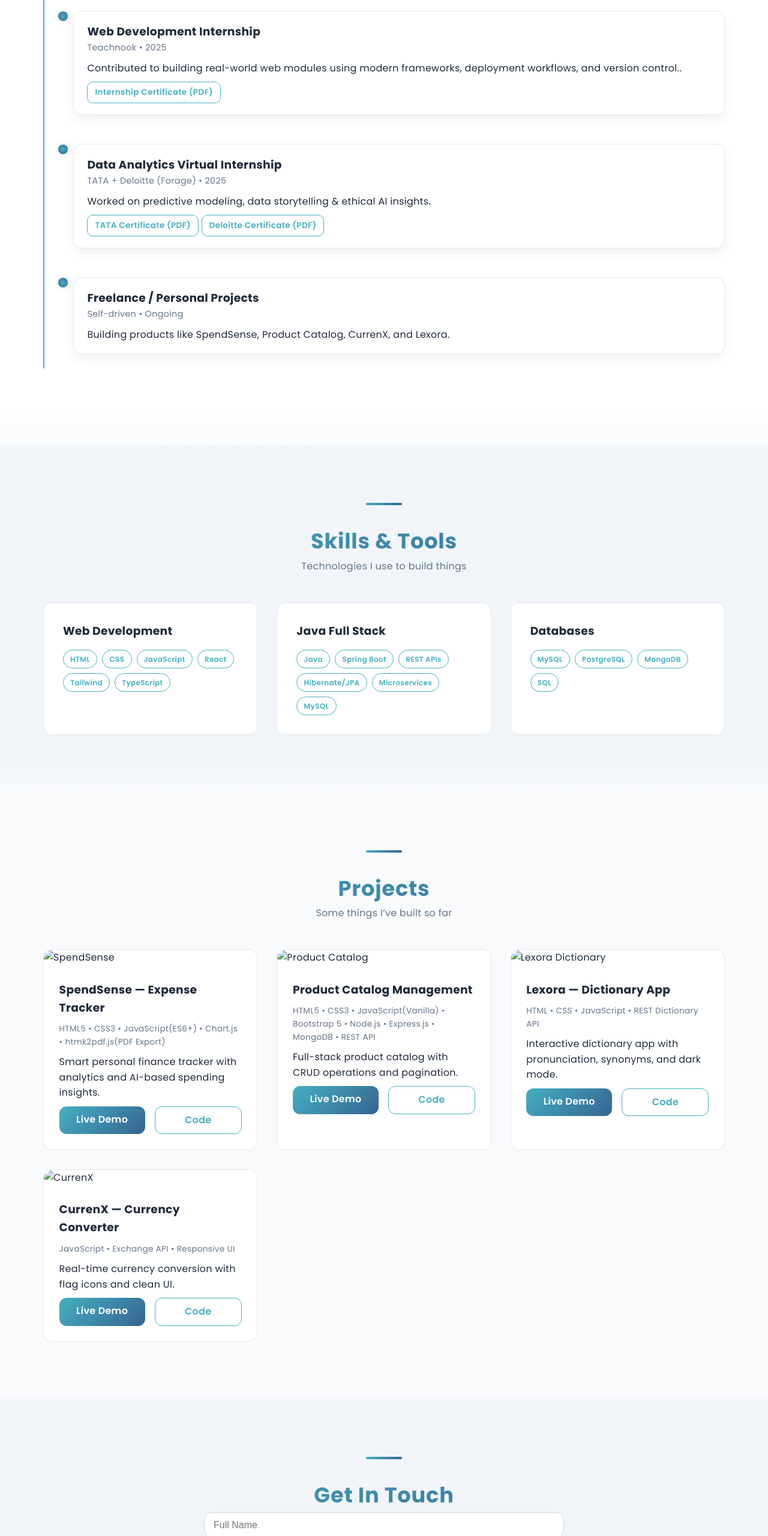
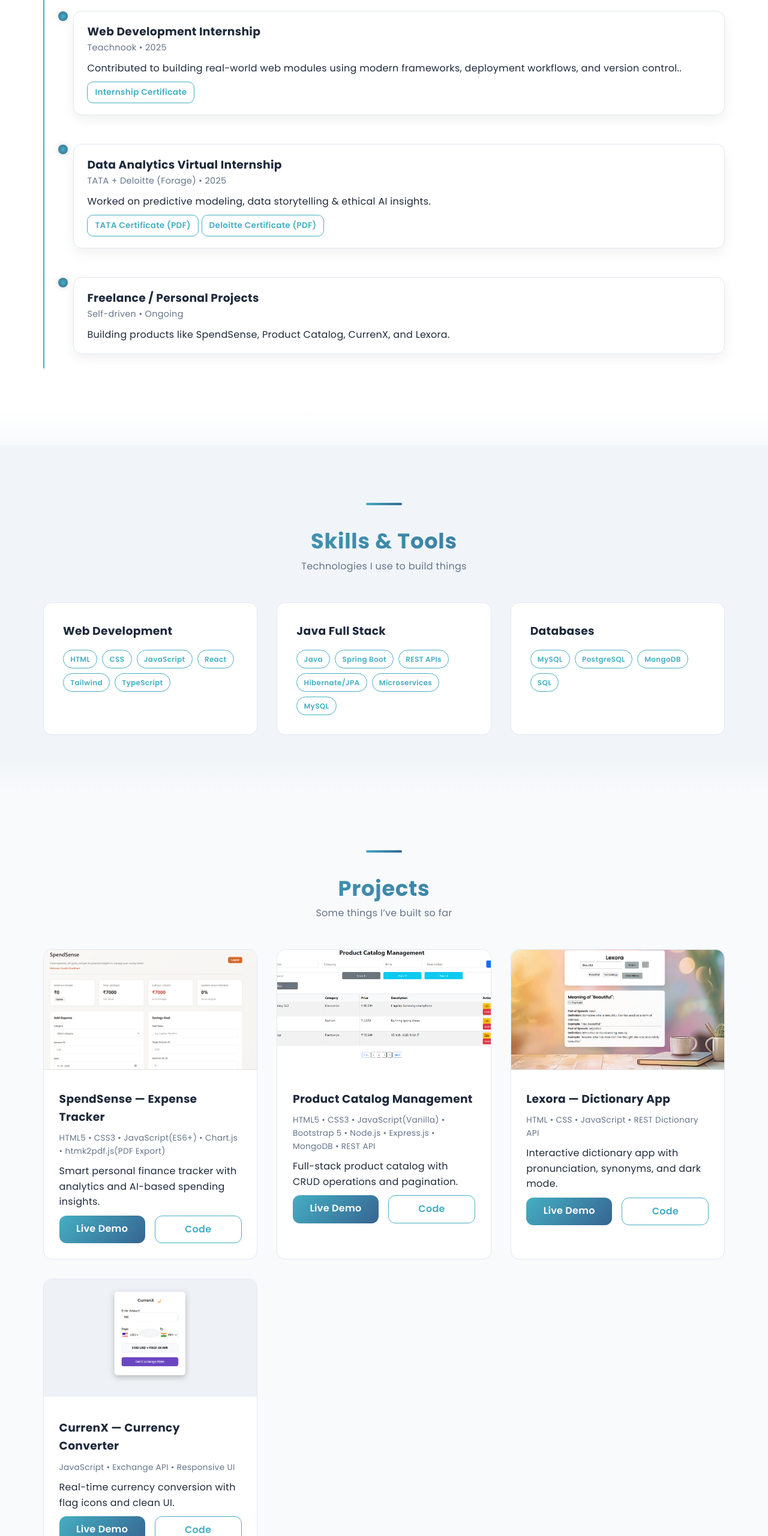
Before and after one commit to srushtidumbhare7-ad/portfolio, a plain HTML site: page index.html in a window 1280 px wide. Shown: the part 2940-5500 px from the top of the page at 60% size. Drawn offline with nearby package versions, Linux system fonts and the light colour scheme.

Commit message:
Update index.html

```diff
--- a/index.html
+++ b/index.html
@@ -37,7 +37,8 @@
             <li><a href="#education" class="nav-link">Education</a></li>
             <li><a href="#experience" class="nav-link">Experience</a></li>
         </ul>
-        <a href="Srushti_Dumbhare_resume.pdf" download class="resume-btn">Download Resume</a>
+        <a href="certificates/Srushti_Dumbhare_resume.pdf" download class="resume-btn">Download Resume</a>
+
     </div>
 </nav>
 
@@ -136,7 +137,8 @@
     <p>Worked on Spring Boot REST APIs and React-based UI modules.</p>
 
     <div class="certificates">
-      <a href="aicte.pdf" target="_blank" class="certificate-link">Internship Certificate (PDF)</a>
+     <a href="certificates/aicte.pdf" target="_blank" class="certificate-link"> Internship Certificate (PDF)</a>
+
     </div>
   </div>
 </div>
@@ -149,7 +151,8 @@
     <p>Contributed to building real-world web modules using modern frameworks, deployment workflows, and version control..</p>
 
     <div class="certificates">
-      <a href="teachnook.jpg" target="_blank" class="certificate-link">Internship Certificate (PDF)</a>
+      <a href="certificates/teachnook.jpg" target="_blank" class="certificate-link"> Internship Certificate</a>
+
     </div>
   </div>
 </div>
@@ -163,8 +166,11 @@
     <p>Worked on predictive modeling, data storytelling & ethical AI insights.</p>
 
     <div class="certificates">
-      <a href="tata.pdf" target="_blank" class="certificate-link">TATA Certificate (PDF)</a>
-      <a href="/deloitte.pdf" target="_blank" class="certificate-link">Deloitte Certificate (PDF)</a>
+      <a href="certificates/tata.pdf" target="_blank" class="certificate-link">TATA Certificate (PDF)</a>
+
+
+      <a href="certificates/deloitte.pdf" target="_blank" class="certificate-link"> Deloitte Certificate (PDF)</a>
+
     </div>
   </div>
 </div>
@@ -240,7 +246,7 @@
 
             <!-- SpendSense -->
             <div class="project-card">
-                <img src="spendsense.png" alt="SpendSense" class="project-image" />
+                <img src="images/spendsense.png" class="project-image">
                 <div class="project-content">
                     <h3>SpendSense — Expense Tracker</h3>
                     <p class="tech-stack">HTML5 • CSS3 • JavaScript(ES6+) • Chart.js • htmk2pdf.js(PDF Export)</p>
@@ -254,7 +260,8 @@
 
             <!-- Product Catalog -->
             <div class="project-card">
-                <img src="productCatalog.png" alt="Product Catalog" class="project-image" />
+               <img src="images/productCatalog.png" class="project-image">
+
                 <div class="project-content">
                     <h3>Product Catalog Management</h3>
                     <p class="tech-stack">HTML5 • CSS3 • JavaScript(Vanilla) • Bootstrap 5 • Node.js • Express.js • MongoDB • REST API</p>
@@ -268,7 +275,8 @@
 
             <!-- Lexora -->
             <div class="project-card">
-                <img src="lexora.png" alt="Lexora Dictionary" class="project-image" />
+                <img src="images/lexora.png" class="project-image">
+
                 <div class="project-content">
                     <h3>Lexora — Dictionary App</h3>
                     <p class="tech-stack">HTML • CSS • JavaScript • REST Dictionary API</p>
@@ -282,7 +290,7 @@
 
             <!-- CurrenX -->
             <div class="project-card">
-                <img src="CurrenX.png" alt="CurrenX" class="project-image" />
+                <img src="images/CurrenX.png" class="project-image">
                 <div class="project-content">
                     <h3>CurrenX — Currency Converter</h3>
                     <p class="tech-stack">JavaScript • Exchange API • Responsive UI</p>
```
